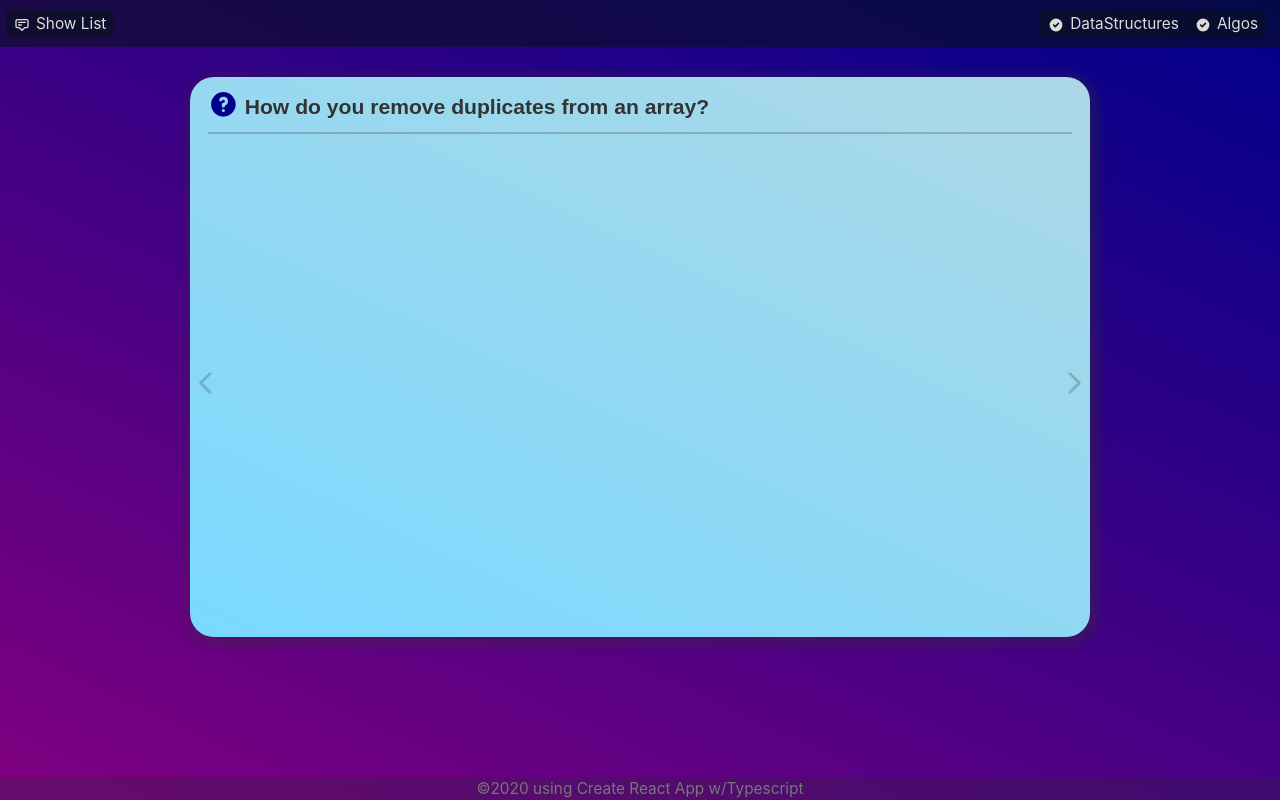
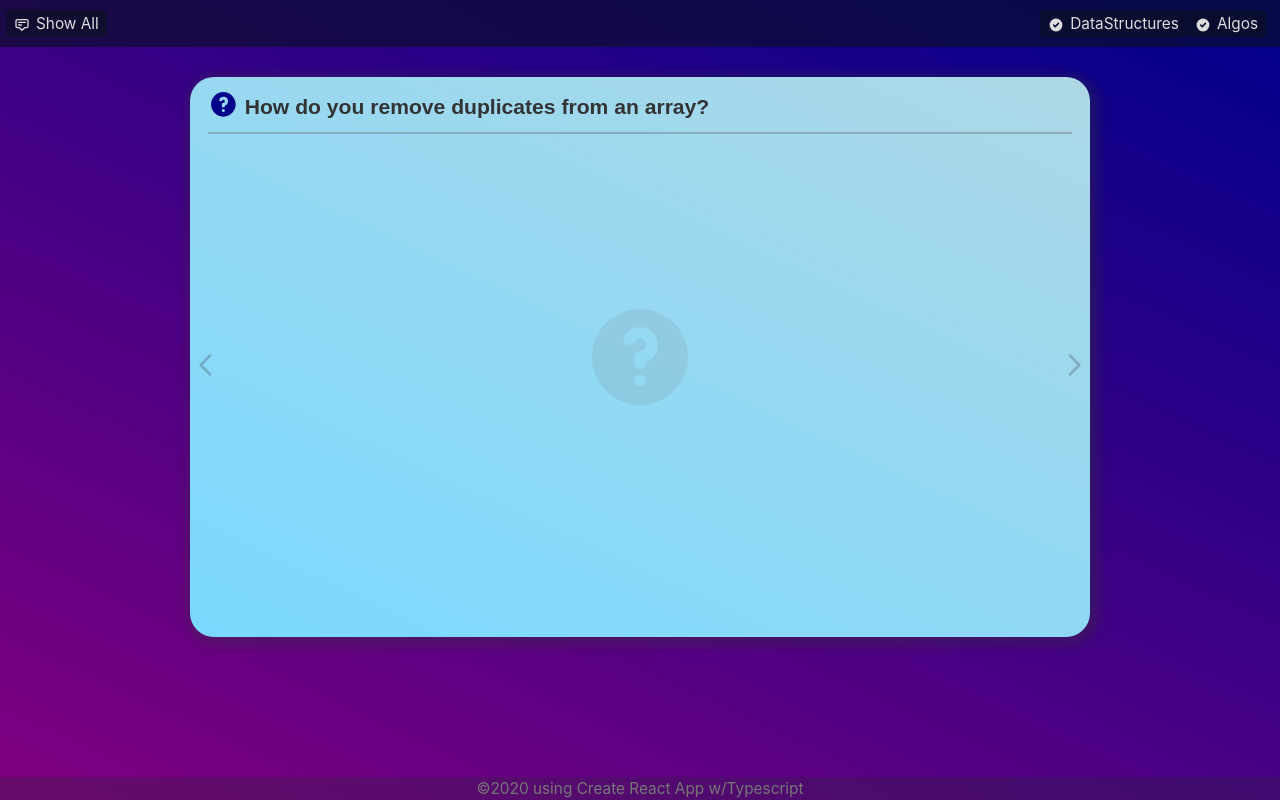
Before and after one commit to k-ger/algo-prep-site, a React (Create React App) app: page / in a window 1280 px wide. Built offline with nearby package versions, Linux system fonts and the light colour scheme.

Commit message:
Added grid view to list

```diff
--- a/src/App.css
+++ b/src/App.css
@@ -40,6 +40,9 @@
   max-width: 960px;
   margin: 0 auto;
   padding: 0 30px;
+  position: relative;
+  margin-bottom: 30px;
+  z-index: 1;
 }
 
 .app-footer {
@@ -47,7 +50,31 @@
   text-align: center;
   font-size: 0.8rem;
   background-color: #282c3444;
-  position: absolute;
+  position: fixed;
   bottom: 0px;
   width: 100vw;
 }
+
+
+
+
+@media screen and (min-width: 600px) {
+  .container {
+    display: grid;
+    grid-template-columns: repeat(2, 1fr);
+    grid-column-gap: 12px;
+  }
+
+  .container .topic-container {
+    margin-top: 12px;
+    margin-bottom: 0px;
+  }
+}
+
+@media screen and (min-width: 900px) {
+  .container {
+    display: grid;
+    grid-template-columns: repeat(3, 1fr);
+    grid-column-gap: 30px;
+  }
+}
--- a/src/App.tsx
+++ b/src/App.tsx
@@ -77,7 +77,7 @@ function App() {
           {/* <svg xmlns="http://www.w3.org/2000/svg" fill="none" viewBox="0 0 24 24" stroke="currentColor">
             <path strokeLinecap="round" strokeLinejoin="round" strokeWidth={2} d="M4 6h16M4 12h16M4 18h16" />
           </svg> */}
-          Show List
+          Show All
         </button>
 
         <ToggleButton onUpdate={updateAlgos} buttonLabel='Algos' isChecked={showAlgos}></ToggleButton>
--- a/src/Components/Card.tsx
+++ b/src/Components/Card.tsx
@@ -43,7 +43,13 @@ const Card: FunctionComponent<FlashCardParams> = ({card, getPrev, getNext}) => {
           <path strokeLinecap="round" strokeLinejoin="round" strokeWidth={2} d="M9 5l7 7-7 7" />
         </svg>
       </div>
-      <div className="invisible-target" onClick={clickShowAnswer}></div>
+      <div className="invisible-target" onClick={clickShowAnswer}>
+        { !showAnswer &&
+          <svg xmlns="http://www.w3.org/2000/svg" className="" viewBox="0 0 20 20" fill="currentColor">
+            <path fillRule="evenodd" d="M18 10a8 8 0 11-16 0 8 8 0 0116 0zm-8-3a1 1 0 00-.867.5 1 1 0 11-1.731-1A3 3 0 0113 8a3.001 3.001 0 01-2 2.83V11a1 1 0 11-2 0v-1a1 1 0 011-1 1 1 0 100-2zm0 8a1 1 0 100-2 1 1 0 000 2z" clipRule="evenodd" />
+          </svg>
+        }
+      </div>
     </div>
   )
 }
--- a/src/Styles/Card.css
+++ b/src/Styles/Card.css
@@ -10,7 +10,7 @@
   color: #333;
   box-shadow: 3px 3px 12px 5px #3336;
   position: relative;
-  z-index: 1;
+  grid-column: 1/-1;
 }
 
 .card h3 {
@@ -41,7 +41,7 @@
 
 .card .fab {
   position: absolute;
-  padding: 38px 0px;
+  padding: 20px 0px;
   cursor: pointer;
 }
 
@@ -69,4 +69,12 @@
   height: 70%;
   top: 15%;
   bottom: 15%;
+  display: flex;
+  align-items: center;
+  justify-content: center;
 }
+
+.card .invisible-target svg {
+  height: 120px;
+  color: #66666620;
+}
```
